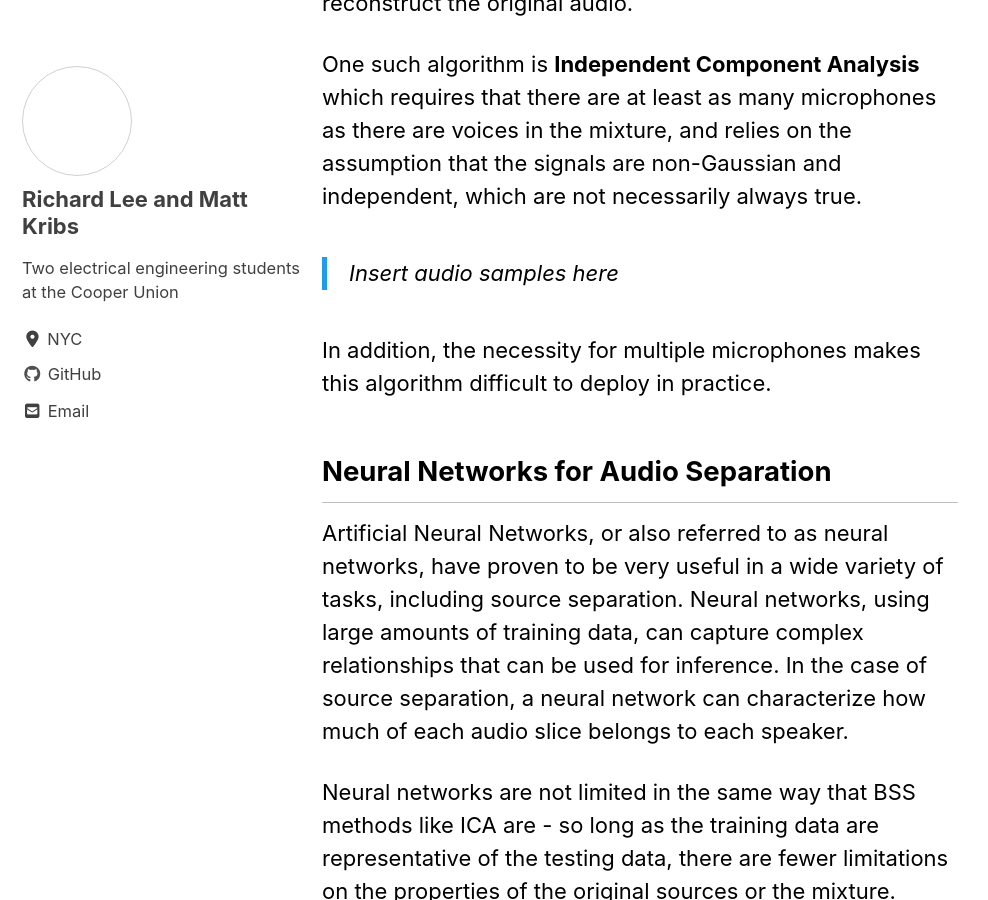
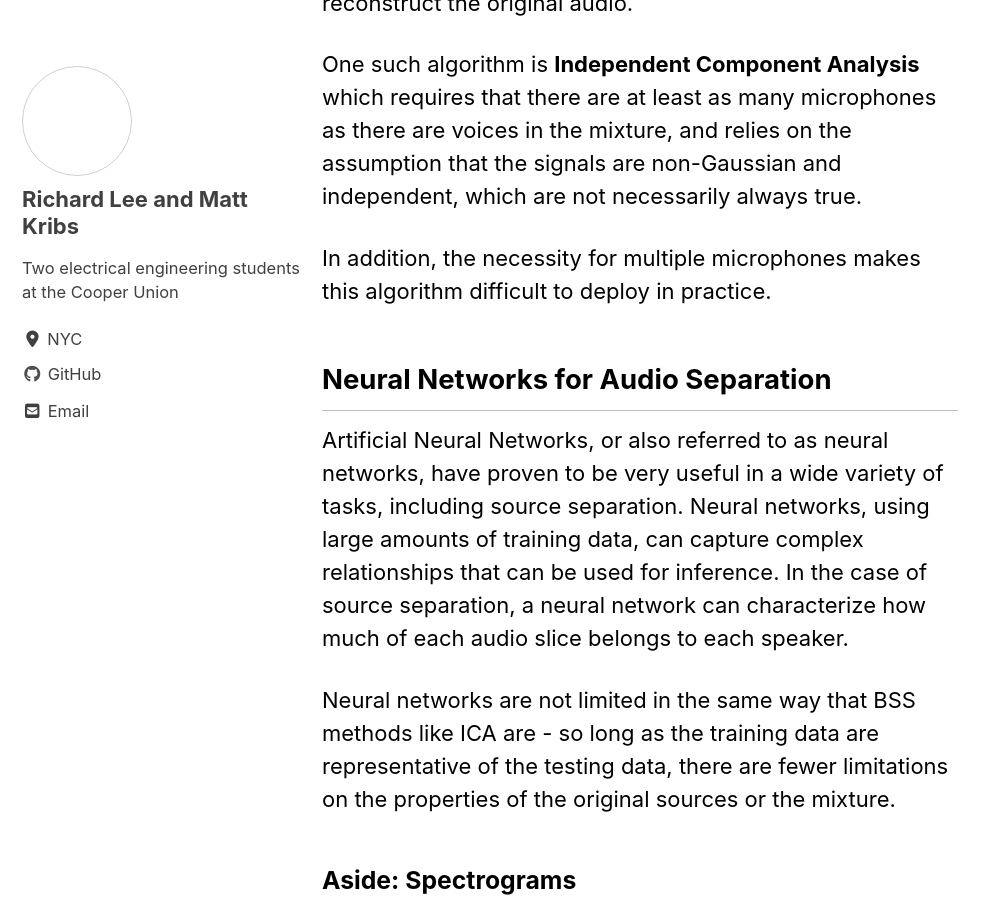
Before and after one commit to ece396-source-separation/ece396-source-separation.github.io, a Jekyll site: the page built from _posts/2021-03-20-project-updates.md, in a window 1280 px wide and 900 px high, scrolled down 2109 px. Shown: the whole window, without its empty margins (0-988 px from the left). Built offline with Jekyll 4.4.1, drawn with Linux system fonts in a browser that asks for light colours; cached includes are drawn as plain includes; nearby versions of some CDN libraries.

Commit message:
Audio test

```diff
--- a/_posts/2021-03-20-project-updates.md
+++ b/_posts/2021-03-20-project-updates.md
@@ -32,7 +32,7 @@ The traditional way to separate voices from a mixture is Blind Source Separation
 
 One such algorithm is **Independent Component Analysis** which requires that there are at least as many microphones as there are voices in the mixture, and relies on the assumption that the signals are non-Gaussian and independent, which are not necessarily always true.
 
-> Insert audio samples here
+<audio src="assets/audio/mixed-sable.wav"></audio>
 
 In addition, the necessity for multiple microphones makes this algorithm difficult to deploy in practice.
 
```
Also changed, not shown: 1 other file.
